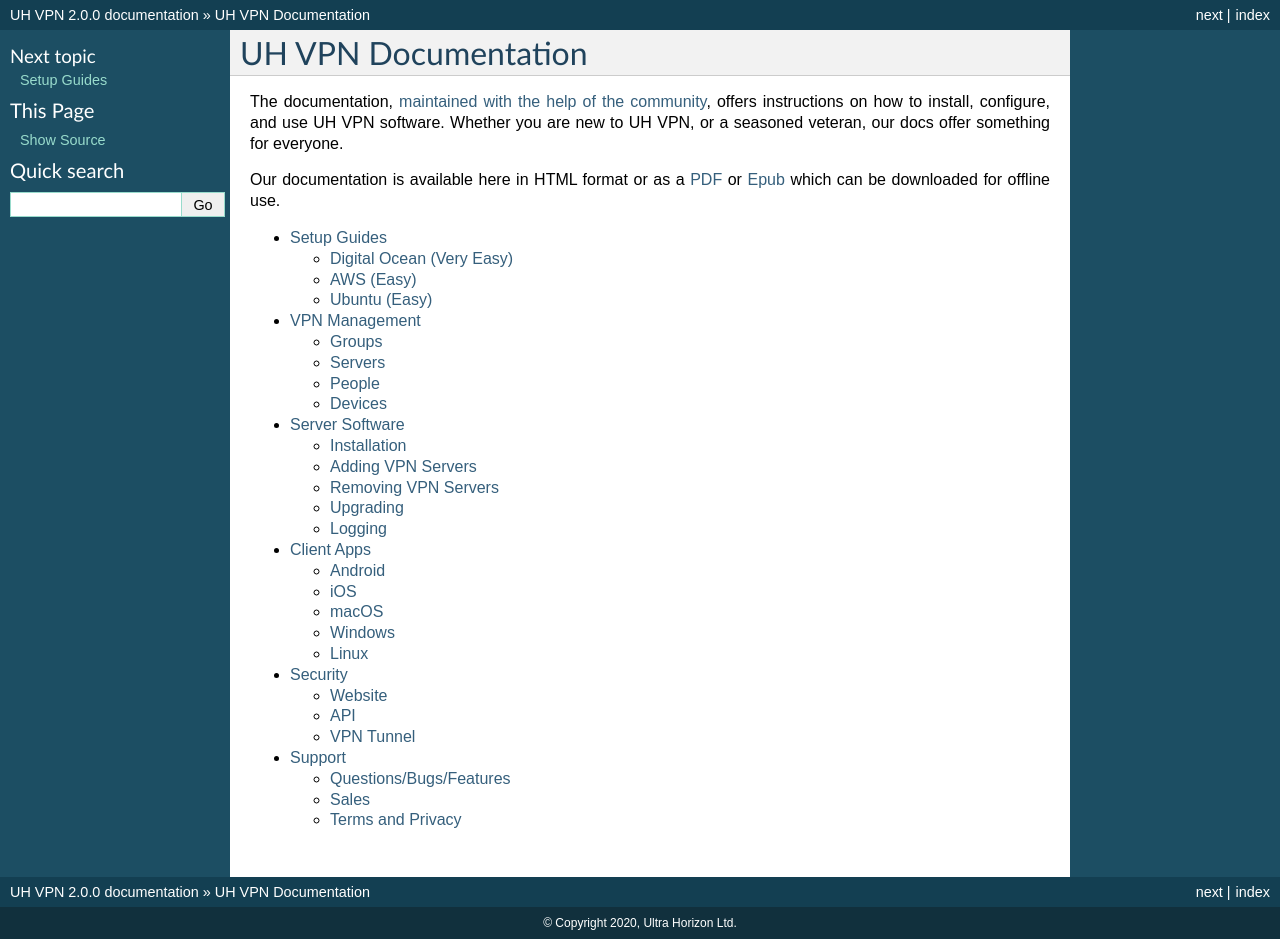
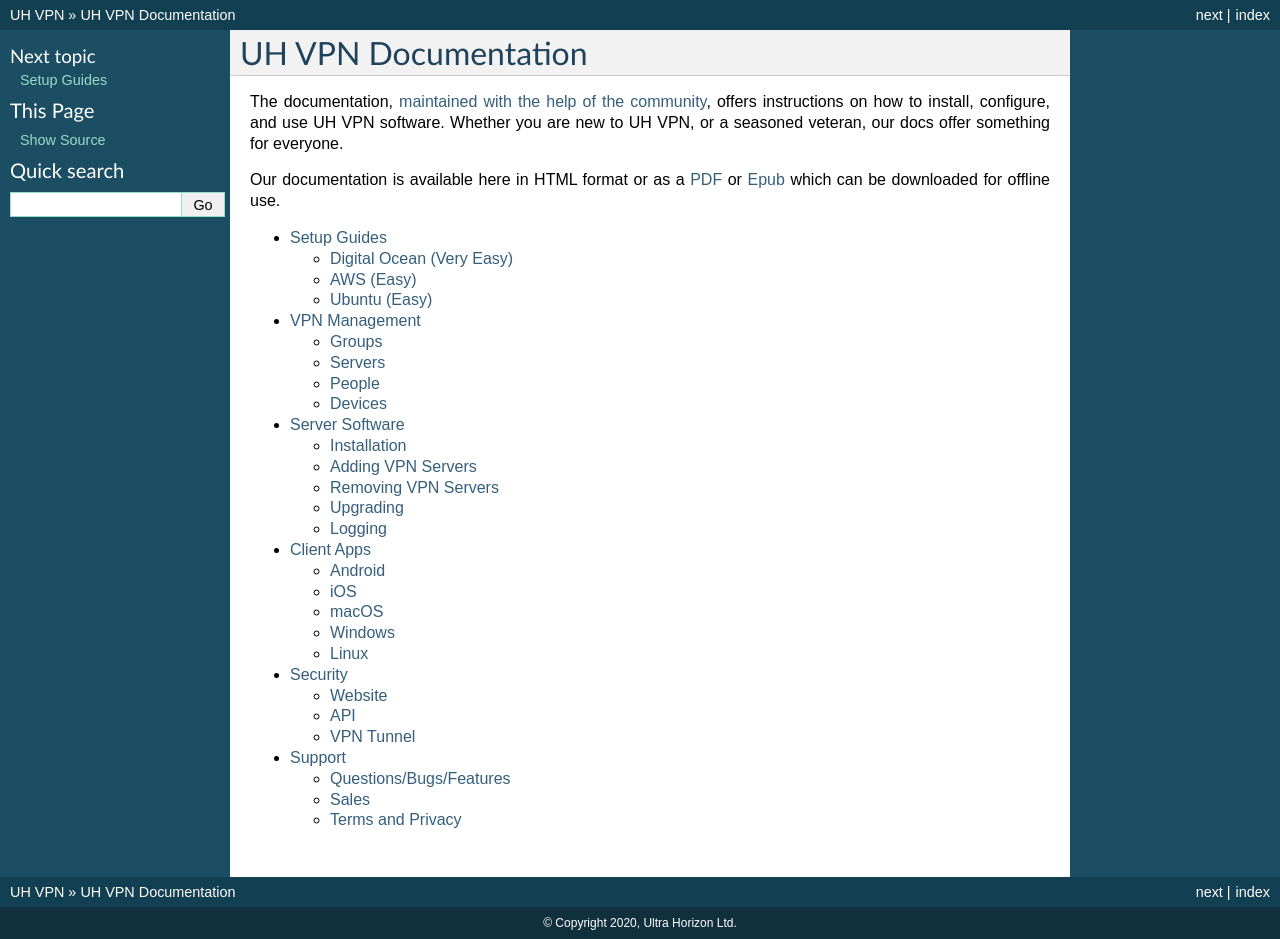
Before and after one commit to ultrahorizon/UH-VPN-Docs, a Sphinx documentation site: the page built from source/index.rst, in a window 1280 px wide. Built offline with Sphinx 7.4.7, drawn with Linux system fonts in a browser that asks for light colours.

Commit message:
Remove version number from documentation titles.
Resolves #46

```diff
--- a/source/conf.py
+++ b/source/conf.py
@@ -59,3 +59,6 @@
 
 # Use custom favicon
 html_favicon = '_static/favicon.png'
+
+# Set page title
+html_title = 'UH VPN'
```
